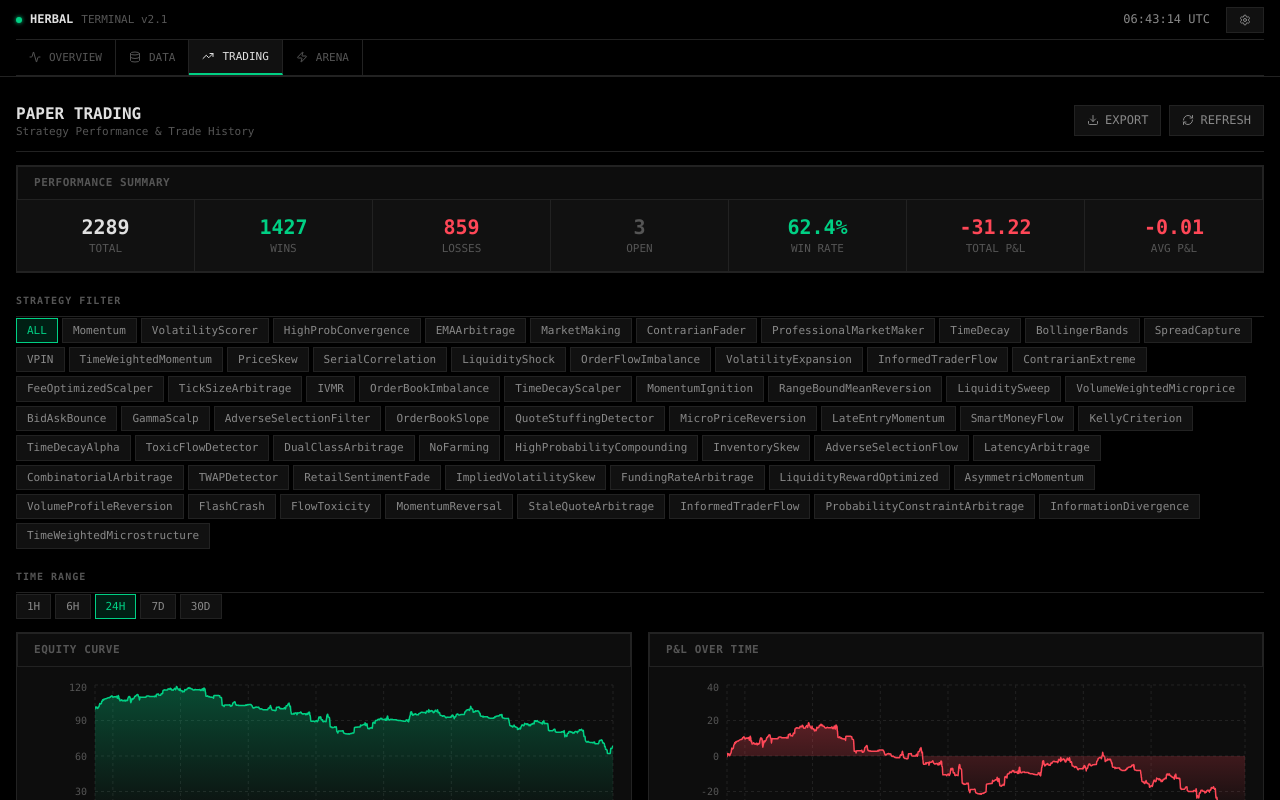
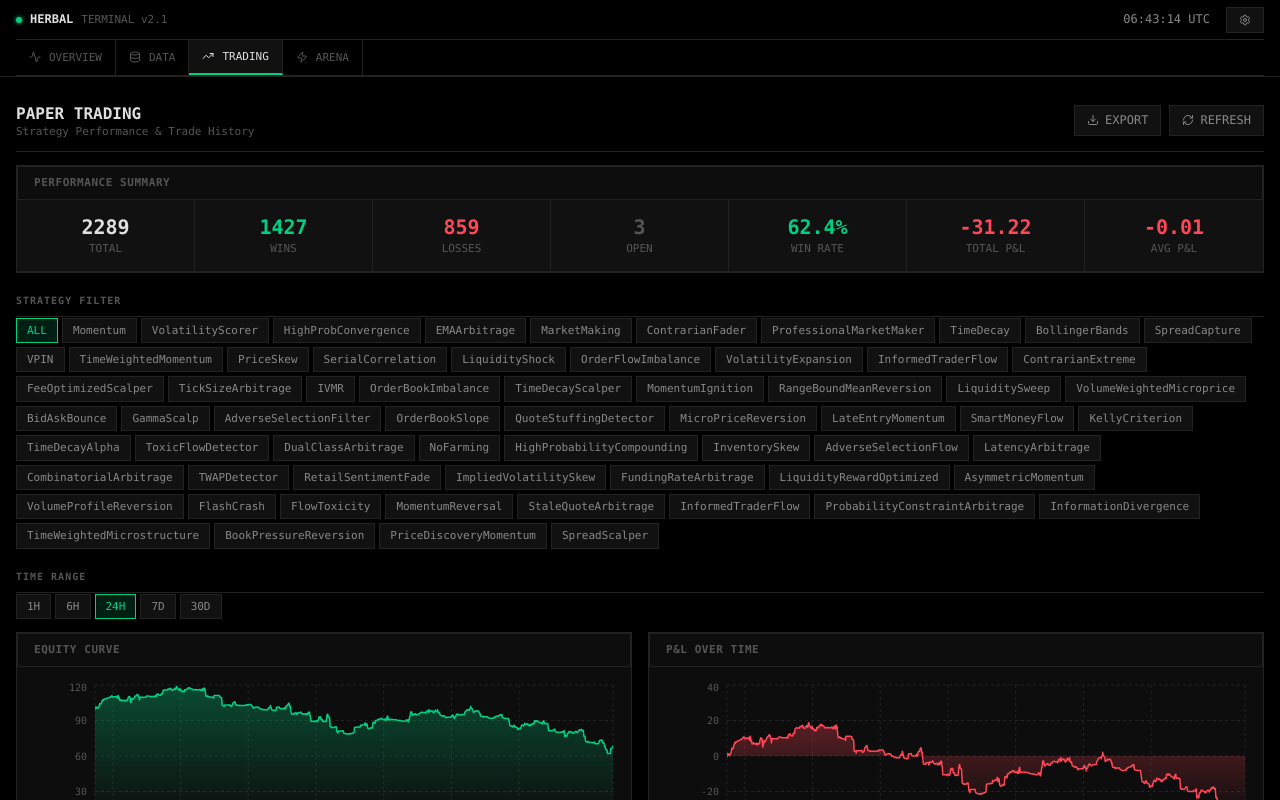
Before and after one commit to herbalclaw/herbal_dashboard, a Next.js app: page / in a window 1280 px wide. Both pictures are taken after a click on the button "TRADING". Shown: the top 800 px of the page. Built offline with nearby package versions, Linux system fonts and the light colour scheme; no server answers.

Commit message:
Update dashboard with 3 new strategies

```diff
--- a/app/components/TradingDashboard.tsx
+++ b/app/components/TradingDashboard.tsx
@@ -67,6 +67,9 @@ const strategies = [
   'ProbabilityConstraintArbitrage',
   'InformationDivergence',
   'TimeWeightedMicrostructure',
+  'BookPressureReversion',
+  'PriceDiscoveryMomentum',
+  'SpreadScalper',
 ]
 
 interface Trade {
```
